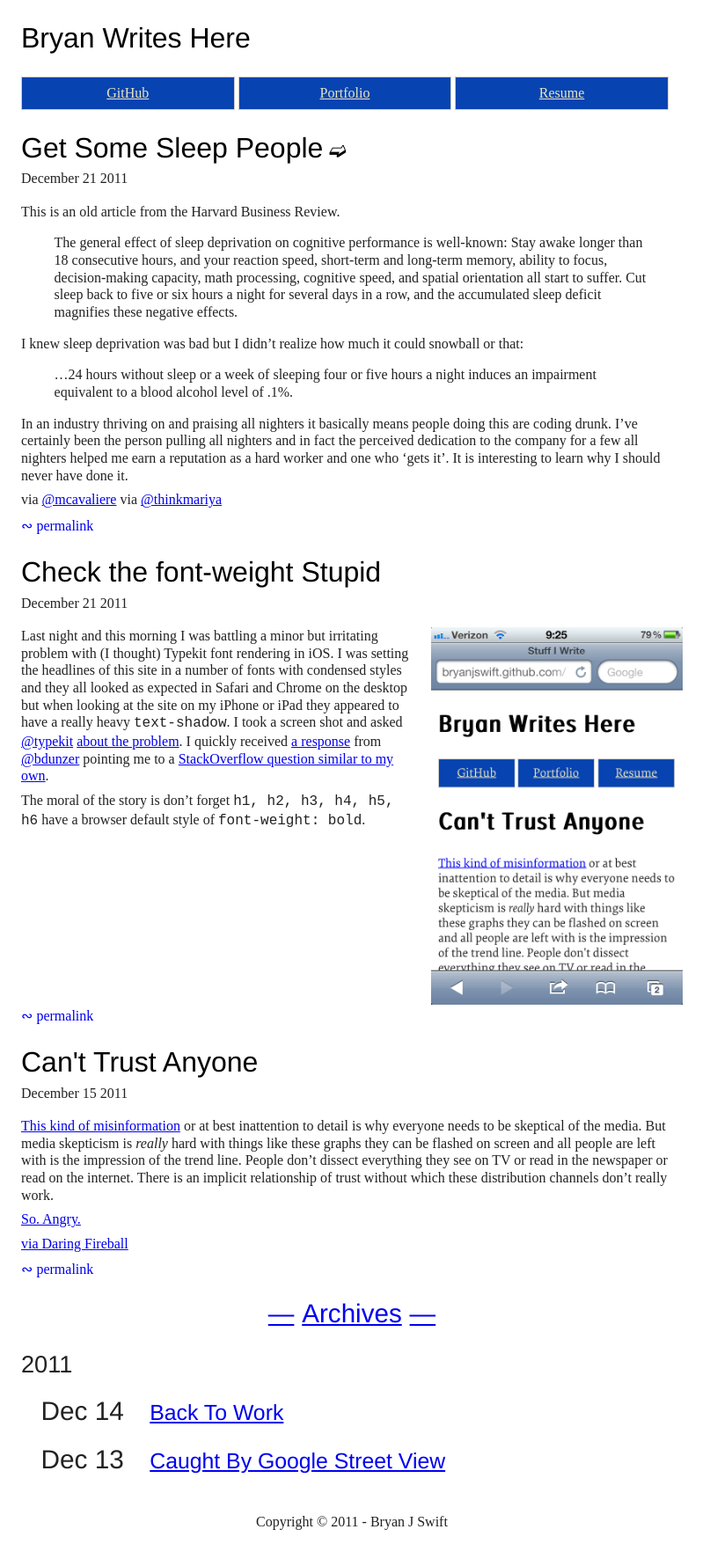
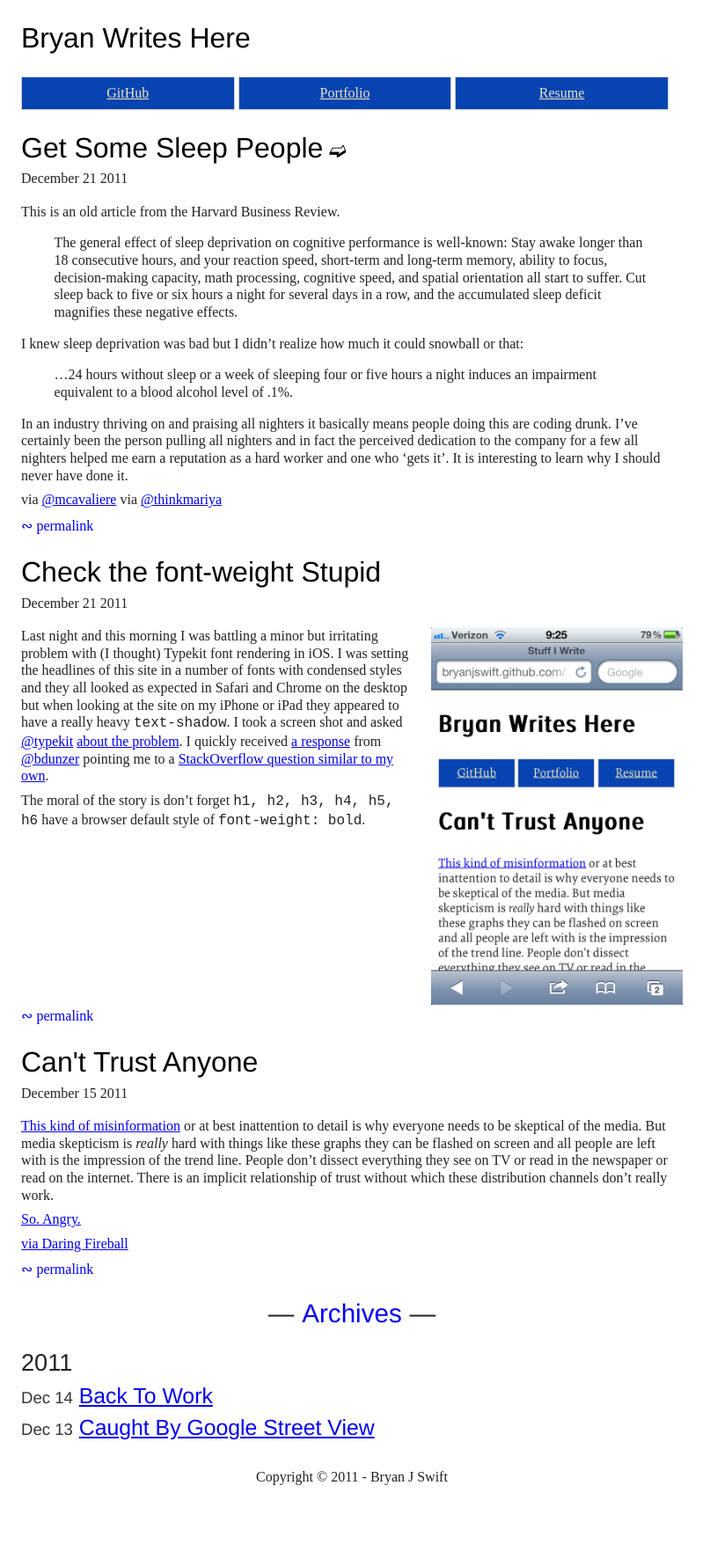
Before and after one commit to bryanjswift/bryanjswift.github.com, a Jekyll site: the page built from index.html, in a window 1280 px wide. Shown: the whole page at 88% size, without its empty margins (0-815 px from the left). Built offline with Jekyll 4.4.1, drawn with Linux system fonts in a browser that asks for light colours; Markdown is read by kramdown in place of the engine named in the settings; after the commit the page ends 1729 px from its top, so only the background shows below that.

Commit message:
Change styles around to match the re-arranged site

```diff
--- a/css/style.css
+++ b/css/style.css
@@ -79,20 +79,23 @@
 .pages { margin: 0 3%; }
 /** Modules **/
 /* Article */
-article > header { margin-bottom: 0.6em; }
-article > header > h1 { margin-bottom: 0.15em; }
-article > header > time { margin: 0 3%; }
+article header { margin-bottom: 0.6em; }
+article h1 { margin-bottom: 0.15em; }
+article header time { margin: 0 3%; }
 .external:after { content: ' \27ab'; font-size: 0.75em; }
 article img { float: right; margin: 0 0 0.1em 2%; max-width: 38%; }
 article > footer { margin: -0.4em 0 0; padding: 0; text-align: left; }
 /* Archives */
 #blog-archives h3 { margin-bottom: 0; }
-#blog-archives time { margin: 0 3%; font-size: 1.2em; }
+#blog-archives h2 { margin-bottom: 0.375em; }
+.archived h4 { margin: 0.25em 3%; }
+.archived time { position: relative; font-size: 0.75em; color: #333; }
 /* Footer */
 footer { padding: 1em 0 0; text-align: center; }
 footer a { text-decoration: none; }
 .decorated { text-align: center; }
-.decorated > a:before, .decorated > a:after { content: '\2014'; padding: 0 .3em; }
+.decorated:before, .decorated:after { content: '\2014'; padding: 0 .3em; }
+.decorated a { text-decoration: none; }
 /** Colors **/
 h1 a, h1 a:visited { color: #000; }
 .links a, .links a:visited { color: #eae7be; }
```
